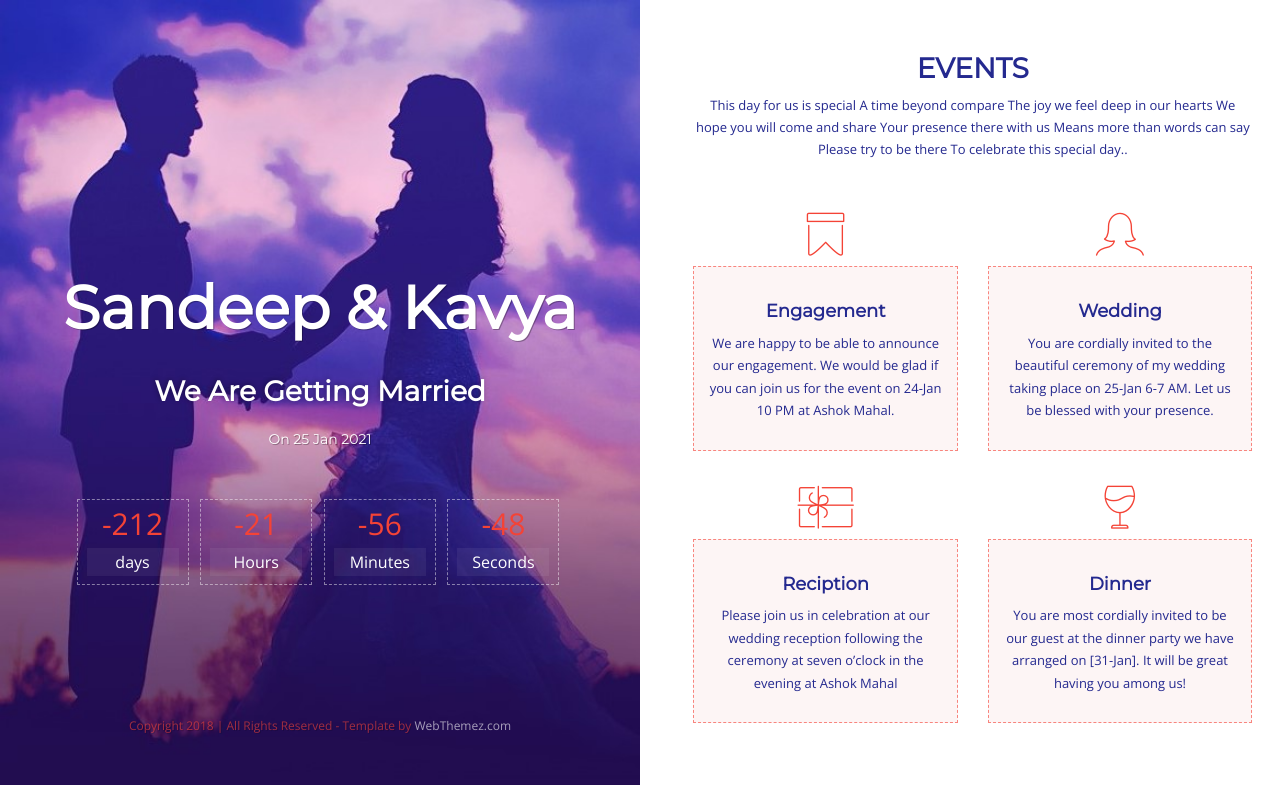
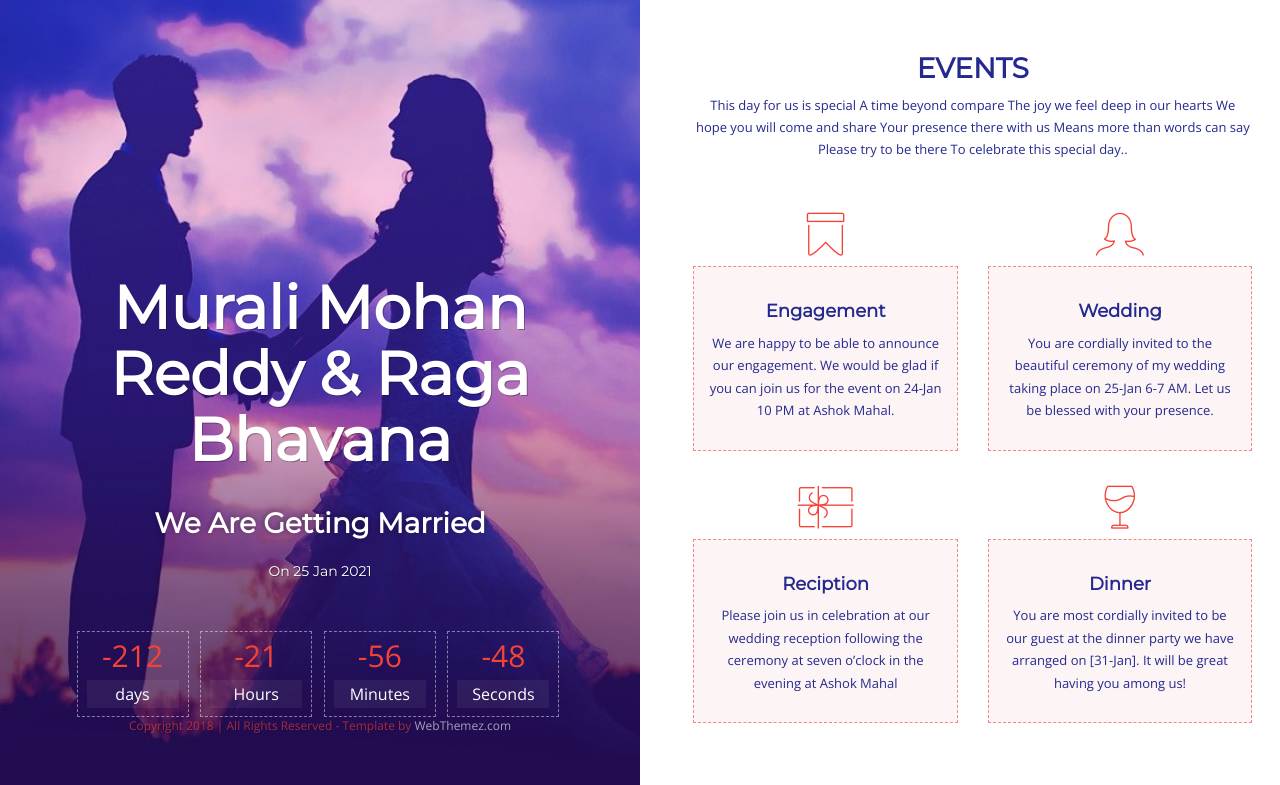
Before and after one commit to sudhir1211/MuraliBhavana.github.io, a plain HTML site: page index.html in a window 1280 px wide. Shown: the top 785 px of the page. Drawn offline with nearby package versions, Linux system fonts and the light colour scheme.

Commit message:
Update index.html

```diff
--- a/index.html
+++ b/index.html
@@ -40,7 +40,7 @@ Author URI: http://webthemez.com/
   <div class="banner-container">
     <div class="container">
       <div class="heading text-center">
-        <h2 style="font-family: 'Lobster', cursive;font-family: 'Montserrat', sans-serif;">Sandeep & Kavya</h2>
+        <h2 style="font-family: 'Lobster', cursive;font-family: 'Montserrat', sans-serif;">Murali Mohan Reddy & Raga Bhavana</h2>
 		<h3 style="font-family: 'Lobster', cursive;font-family: 'Montserrat', sans-serif;">We Are Getting Married</h3>	<h5 style="font-family: 'Lobster', cursive;font-family: 'Montserrat', sans-serif;">On 25 Jan 2021</h5>	</div>
 
 
```
